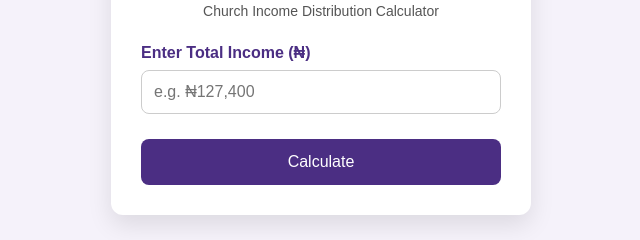
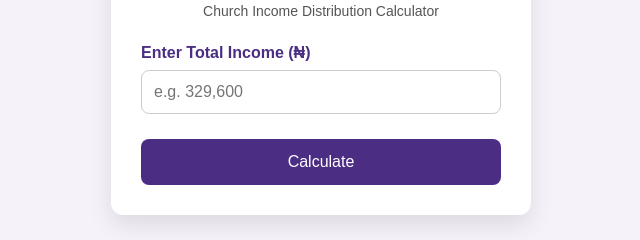
Before and after one commit to fcobiwundu/teberah, a plain HTML site: page index.html in a window 1280 px wide. Shown: the part 348-588 px from the top of the page, 319-959 px from the left. Drawn offline with nearby package versions, Linux system fonts and the light colour scheme.

Commit message:
Update index.html

```diff
--- a/index.html
+++ b/index.html
@@ -113,7 +113,7 @@
     <p>Church Income Distribution Calculator</p>
 
     <label for="profit">Enter Total Income (₦)</label>
-    <input type="text" id="profit" placeholder="e.g. ₦127,400">
+    <input type="text" id="profit" placeholder="e.g. 329,600">
 
     <button onclick="calculate()">Calculate</button>
 
```
